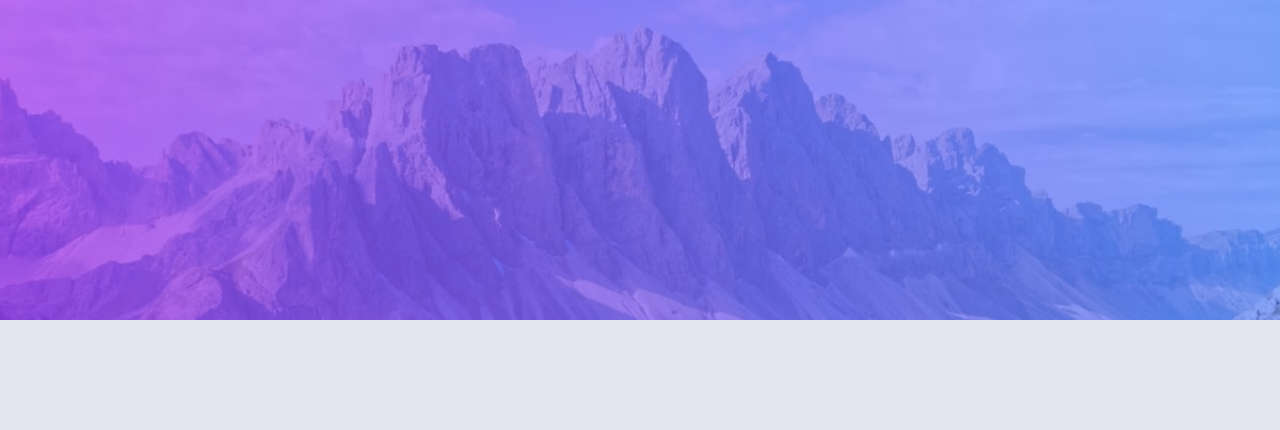
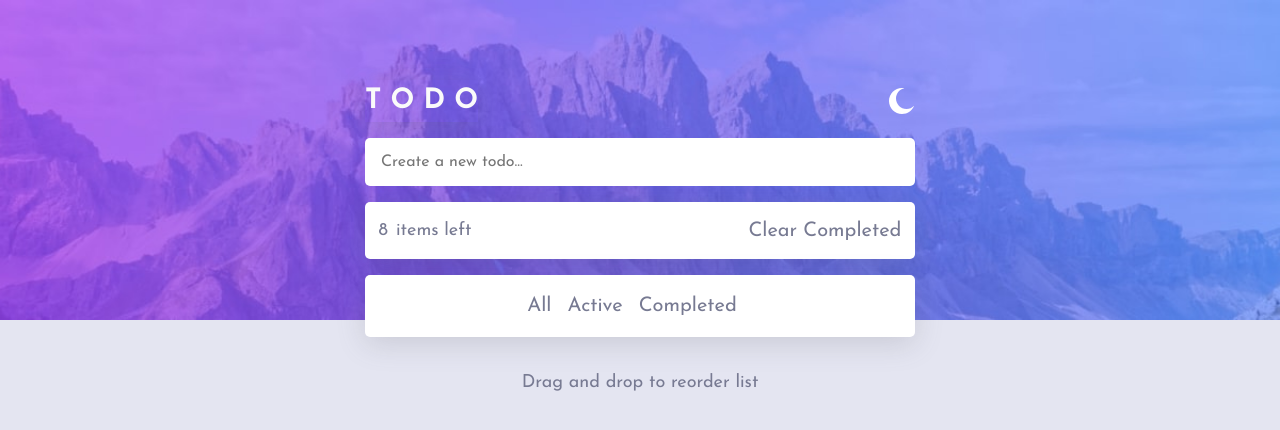
Before and after one commit to RadekNowak2k19/TodoApp, a website built with Vite: page index.html in a window 1280 px wide. Built offline with nearby package versions, Linux system fonts and the light colour scheme.

Commit message:
Created todo app elements

```diff
--- a/src/SCSS/_index.scss
+++ b/src/SCSS/_index.scss
@@ -1 +1,2 @@
 @forward "./background";
+@forward "./todoAppElements";
--- /dev/null
+++ b/src/SCSS/_todoAppElements.scss
@@ -0,0 +1,81 @@
+@use "../variables.scss" as *;
+
+.app-container {
+	left: 50%;
+	margin: 0 auto;
+	position: absolute;
+	top: 6%;
+	transform: translateX(-50%);
+	width: 325px;
+	.logo-color {
+		align-items: center;
+		display: flex;
+		justify-content: space-between;
+		span {
+			box-shadow: $BoxShadow;
+			color: $Very-Light-Gray;
+			font-size: 28px;
+			font-weight: bold;
+		}
+	}
+	.search {
+		margin: 1rem auto;
+		input {
+			border: none;
+			border-radius: $BorderRadius;
+			padding: 12px 16px;
+			width: 100%;
+		}
+	}
+	.tasks-container {
+		background-color: #fff;
+		border-radius: $BorderRadius;
+		box-shadow: $BoxShadow;
+		font-size: $FontSize;
+		.tasks-list {
+		}
+		.tasks-counter {
+			align-items: center;
+			color: $Dark-Grayish-Blue;
+			display: flex;
+			justify-content: space-between;
+			padding: 0.85rem;
+			.items-left {
+				align-items: center;
+				display: flex;
+				justify-content: space-between;
+				gap: 0.5rem;
+			}
+		}
+	}
+	.buttons-container {
+		background-color: #fff;
+		box-shadow: $BoxShadow;
+		border-radius: $BorderRadius;
+		margin: 1rem auto;
+		padding: 1rem;
+		text-align: center;
+		.button-opacity {
+			margin-right: 1rem;
+		}
+	}
+	.drag-text {
+		color: $Dark-Grayish-Blue;
+		text-align: center;
+		font-size: $FontSize;
+		padding: 1rem 0;
+	}
+}
+
+@media (min-width: 475px) {
+	.app-container {
+		width: 450px;
+	}
+}
+/* sm */
+@media (min-width: 640px) {
+	.app-container {
+		width: 550px;
+		top: 10%;
+	}
+}
--- /dev/null
+++ b/src/TS/todoAppElements.ts
@@ -0,0 +1,102 @@
+import { iconMoon } from "../images";
+const app = document.querySelector("#app");
+const appContainer: HTMLDivElement = document.createElement("div");
+
+let tasksLeft: number = 8;
+
+const renderButtonElement = (text: string) => {
+	const buttonElement: HTMLButtonElement = document.createElement("button");
+	buttonElement.classList.add("button-opacity");
+	buttonElement.innerText = text;
+
+	return buttonElement;
+};
+
+// XXXXXXXXX
+// LogoColorElement
+// XXXXXXXXX
+const logoColorElement: HTMLDivElement = document.createElement("div");
+const logoElement: HTMLSpanElement = document.createElement("span");
+const darkLightModeElement: HTMLDivElement = document.createElement("div");
+const darkLightModeImageElement: HTMLImageElement =
+	document.createElement("img");
+
+logoElement.innerText = "T O D O";
+darkLightModeImageElement.src = iconMoon;
+
+// XXXXXXXXX
+// SearchElement
+// XXXXXXXXX
+const searchElement: HTMLDivElement = document.createElement("div");
+const inputElement: HTMLInputElement = document.createElement("input");
+inputElement.type = "search";
+inputElement.placeholder = "Create a new todo...";
+
+// XXXXXXXXX
+// Tasks
+// XXXXXXXXX
+const tasksContainerElement: HTMLDivElement = document.createElement("div");
+const tasksListElement: HTMLUListElement = document.createElement("ul");
+
+// XXXXXXXXX
+// TasksCounter
+// XXXXXXXXX
+const tasksCounterElement: HTMLDivElement = document.createElement("div");
+const counterElement: HTMLDivElement = document.createElement("div");
+const counterParagraphElement: HTMLParagraphElement =
+	document.createElement("p");
+const spanElement: HTMLSpanElement = document.createElement("span");
+
+spanElement.innerText = `${tasksLeft}`;
+counterParagraphElement.innerText = "items left";
+
+// XXXXXXXXX
+// Buttons
+// XXXXXXXXX
+const buttonsContainerElement: HTMLDivElement = document.createElement("div");
+
+// XXXXXXXXX
+// DragText
+// XXXXXXXXX
+const dragText: HTMLParagraphElement = document.createElement("p");
+dragText.innerText = "Drag and drop to reorder list";
+// XXXXXXXXX
+// Class/ID
+// XXXXXXXXX
+appContainer.classList.add("app-container");
+logoColorElement.classList.add("logo-color");
+searchElement.classList.add("search");
+tasksContainerElement.classList.add("tasks-container");
+tasksListElement.classList.add("tasks-list");
+tasksCounterElement.classList.add("tasks-counter");
+counterElement.classList.add("items-left");
+buttonsContainerElement.classList.add("buttons-container");
+dragText.classList.add("drag-text");
+
+// XXXXXXXXX
+// Append
+// XXXXXXXXX
+app?.appendChild(appContainer);
+
+appContainer.appendChild(logoColorElement);
+logoColorElement.appendChild(logoElement);
+logoColorElement.appendChild(darkLightModeElement);
+darkLightModeElement.appendChild(darkLightModeImageElement);
+
+appContainer.appendChild(searchElement);
+searchElement.appendChild(inputElement);
+
+appContainer.appendChild(tasksContainerElement);
+tasksContainerElement.appendChild(tasksListElement);
+tasksContainerElement.appendChild(tasksCounterElement);
+tasksCounterElement.appendChild(counterElement);
+counterElement.appendChild(spanElement);
+counterElement.appendChild(counterParagraphElement);
+tasksCounterElement.appendChild(renderButtonElement("Clear Completed"));
+
+appContainer.appendChild(buttonsContainerElement);
+buttonsContainerElement.appendChild(renderButtonElement("All"));
+buttonsContainerElement.appendChild(renderButtonElement("Active"));
+buttonsContainerElement.appendChild(renderButtonElement("Completed"));
+
+appContainer.appendChild(dragText);
--- a/src/main.ts
+++ b/src/main.ts
@@ -1,2 +1,3 @@
 import "./style.scss";
 import "./TS/background";
+import "./TS/todoAppElements";
--- a/src/style.scss
+++ b/src/style.scss
@@ -41,3 +41,67 @@ h6 {
 	width: 100vw;
 	height: 100%;
 }
+
+.button-opacity {
+	background-color: transparent;
+	border: none;
+	color: $Dark-Grayish-Blue;
+	font-size: 20px;
+	&:hover {
+		color: $Very-Dark-Grayish-Blue;
+		cursor: pointer;
+	}
+}
+.button-opacity.active {
+	color: $Bright-Blue;
+}
+// Mobile container utility class:
+.container {
+	width: 100%;
+	margin-left: auto;
+	margin-right: auto;
+	padding-left: 0.5rem;
+	padding-right: 0.5rem;
+}
+
+/* xs */
+@media (min-width: 475px) {
+	.container {
+		max-width: 475px;
+	}
+}
+
+/* sm */
+@media (min-width: 640px) {
+	.container {
+		max-width: 640px;
+	}
+}
+
+/* md */
+@media (min-width: 768px) {
+	.container {
+		max-width: 768px;
+	}
+}
+
+/* lg */
+@media (min-width: 1024px) {
+	.container {
+		max-width: 1024px;
+	}
+}
+
+/* xl */
+@media (min-width: 1280px) {
+	.container {
+		max-width: 1280px;
+	}
+}
+
+/* 2xl */
+@media (min-width: 1536px) {
+	.container {
+		max-width: 1536px;
+	}
+}
--- a/src/variables.scss
+++ b/src/variables.scss
@@ -21,3 +21,5 @@ $Very-Dark-Grayish-Blue: hsl(237, 14%, 26%);
 
 $FontSize: 18px;
 $GoogleFont: "Josefin Sans", sans-serif;
+$BorderRadius: 5px;
+$BoxShadow: rgba(100, 100, 111, 0.2) 0px 7px 29px 0px;
```
